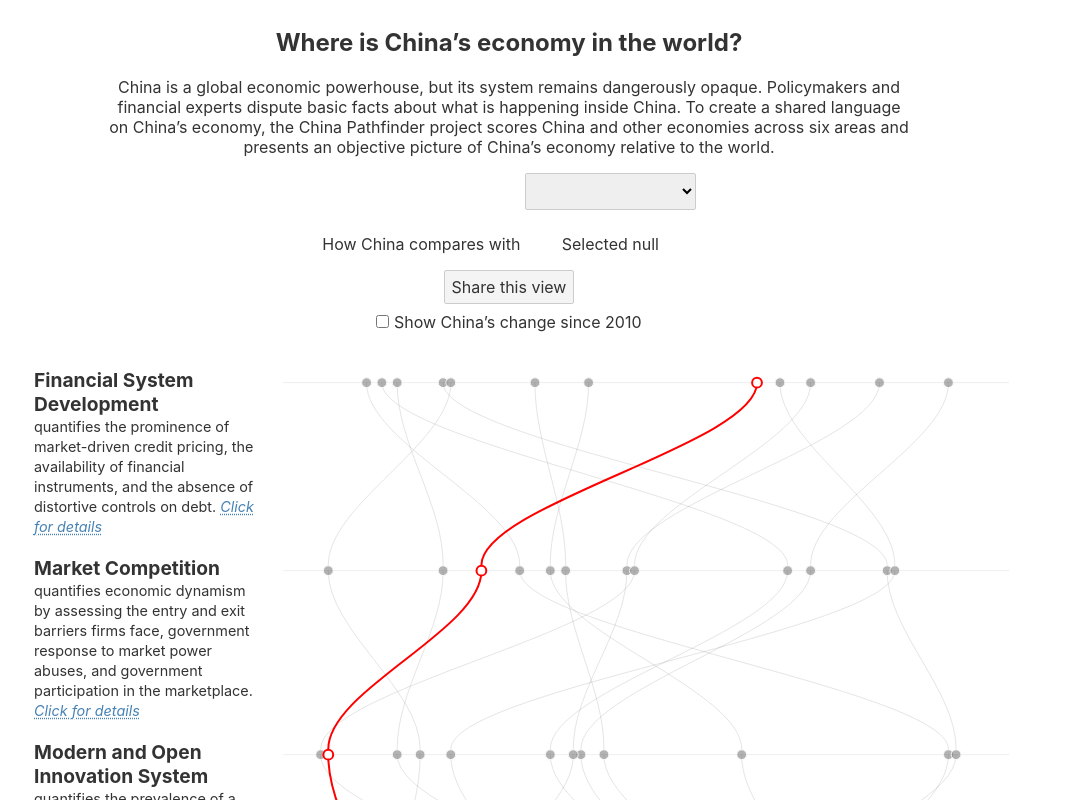
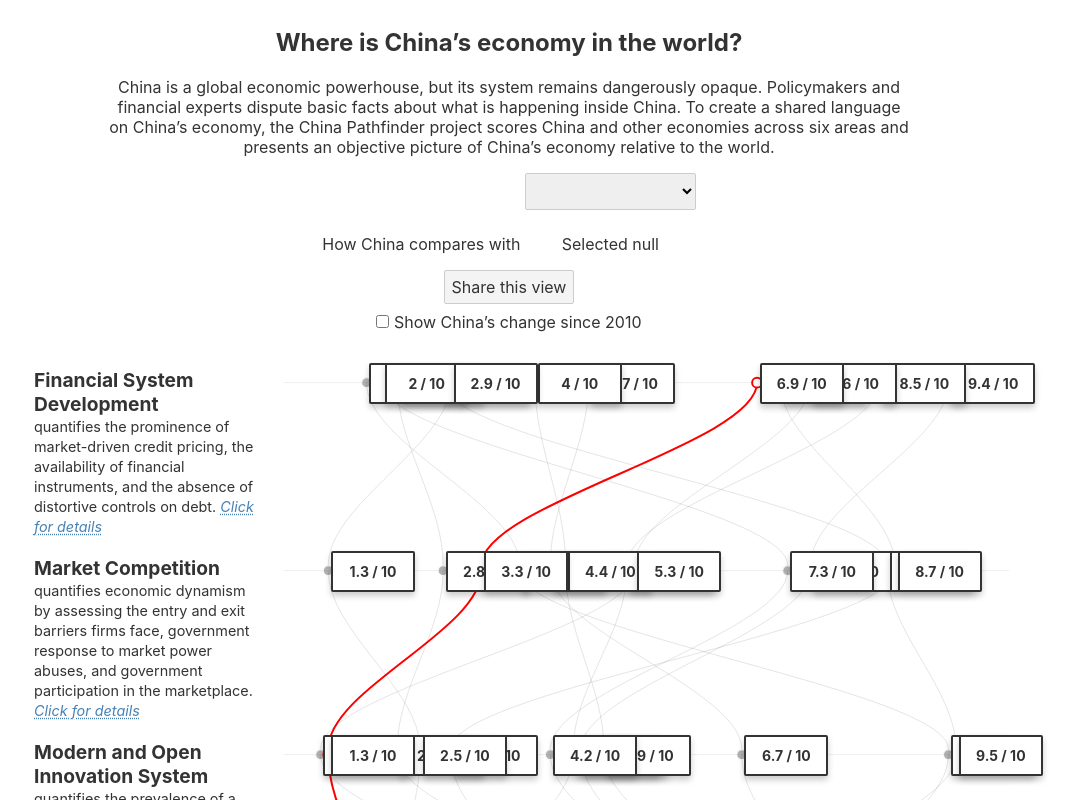
Before and after one commit to nickharb/china-pathfinder, a Svelte app: page / in a window 1280 px wide. Shown: the top 800 px of the page, without its empty margins (131-1207 px from the left). Built offline with nearby package versions, Linux system fonts and the light colour scheme.

Commit message:
Add basic HTML tooltips

```diff
--- a/src/components/LandingVisual.svelte
+++ b/src/components/LandingVisual.svelte
@@ -35,7 +35,6 @@
     // each row has a g element
     // each country has its own element
     $: if (areaData) {
-        console.log(areaData)
 
         const xScale = d3.scaleLinear().domain([1,10]).range([$margin*3, $width-$margin*3]);
 
@@ -120,17 +119,6 @@
 
                         <path d={graph.path}></path>
                         <circle r={graph.r} class='country-circle' on:mouseover={circleMouseOver} on:mouseout={circleMouseOut} on:click={circleClick}></circle>
-                        <!-- <g class='tooltip'>
-                            <rect class='tooltip-bg' width={tipWidth} height={tipHeight} fill='#fff'></rect>
-                            <text x='{tipWidth/2}' y='{tipHeight/2}' dominant-baseline='middle' text-anchor='middle'>{graph.score} / 10</text>
-                            <g class='tooltip-visual'>
-                                <rect width={tipWidth - 20} height=5 fill='lightblue' x=10 y={tipHeight - 10}></rect>
-                                <rect width={graph.score/10*tipWidth} height=5 fill='darkblue' x=10 y={tipHeight - 10}></rect>
-                            </g>
-                        </g> -->
-                        <foreignObject x="5" y="{-tipHeight/2}" width="{tipWidth}" height="{tipHeight}">
-                            <div class='tt'>{graph.score} / 10</div>
-                        </foreignObject>
                     </g>
 
                 {/each}
@@ -139,42 +127,54 @@
 
         {/each}
     </svg>
+
+    {#each areaData as area, i}
+        {#each area.graphData as graph, i}
+            <div
+                class="tooltip"
+                id={'tooltip-' + graph.score}
+                style="left: {graph.x + 'px'}; top: {area.offsetY + 'px'}"
+            >
+                <p>{graph.score} / 10</p>
+            </div>
+        {/each}
+    {/each}
 </div>
 
 
 <style>
 
-    foreignObject {
+    .tooltip {
+        /*opacity: 0;*/
+        position: absolute;
+        z-index: 999;
+        width: 60px;
+        height: auto;
+        padding: 10px;
+        background-color: white;
+        border: 2px solid #333;
+        border-radius: 2px;
+        box-shadow: 0px 4px 6px rgba(0, 0, 0, 0.2);
         pointer-events: none;
+        transition: opacity 500ms;
     }
 
-    .tt {
-        opacity: 0;
-        position: absolute;
-        z-index: 999;
-        width: 100px;
-        height: 60px;
-        /*padding: 10px;*/
-        background-color: white;
-        border: 2px solid #333;
-        -webkit-border-radius: 2px;
-        -moz-border-radius: 2px;
-        border-radius: 2px;
-        -webkit-box-shadow: 0px 4px 6px rgba(0, 0, 0, 0.2);
-        -moz-box-shadow: 0px 4px 6px rgba(0, 0, 0, 0.2);
-        box-shadow: 0px 4px 6px rgba(0, 0, 0, 0.2);
-        pointer-events: none;
+    .tooltip p {
+        margin: 0;
+        font-size: 14px;
+        font-weight: bold;
+        text-align: center;
     }
 
-    .hovered .tt {
+    .hovered .tooltip {
         opacity: 1;
     }
 
     .text-wrapper {
         position: relative;
-        width:30%;
-        padding-right:2%;
-        padding-left:25px;
+        width: 30%;
+        padding-right: 2%;
+        padding-left: 25px;
     }
 
     .area {
--- a/src/views/Landing.svelte
+++ b/src/views/Landing.svelte
@@ -34,7 +34,9 @@
 <!-- main vis container - imports from composite-vis in components -->
 <!-- takes area data (from landing.svelte) and copy data -->
 <div class='vis-container'>
+
     <LandingVisual areaData={areaData} copyData={copyData.filter(d=>(d.category == 'main'))}/>
+
 </div>
 
 <style>
```
Also changed, not shown: public/build/bundle.css, public/build/bundle.js, 1 other file (tests, documents, lock files or other folders).
